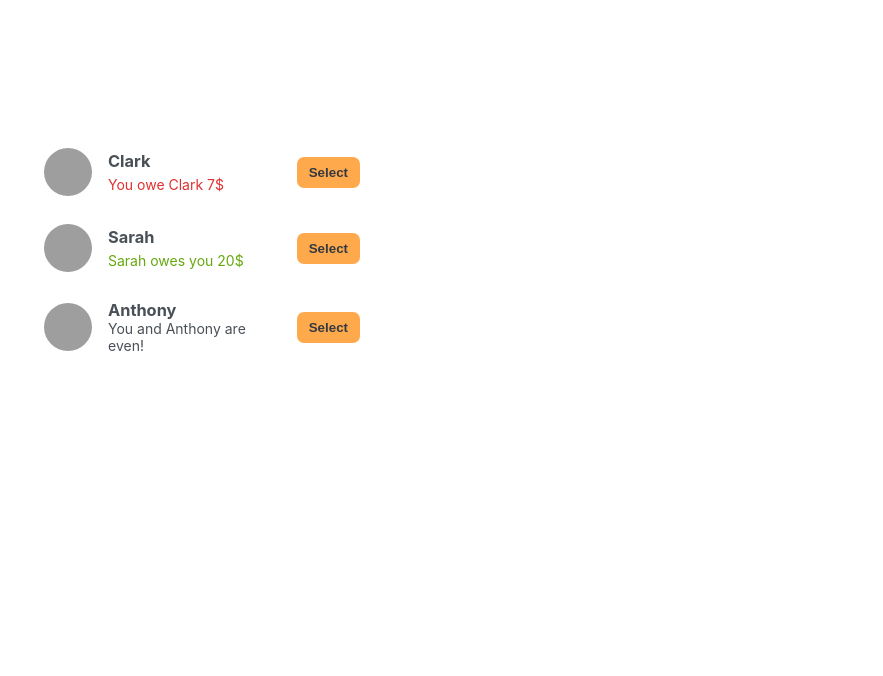
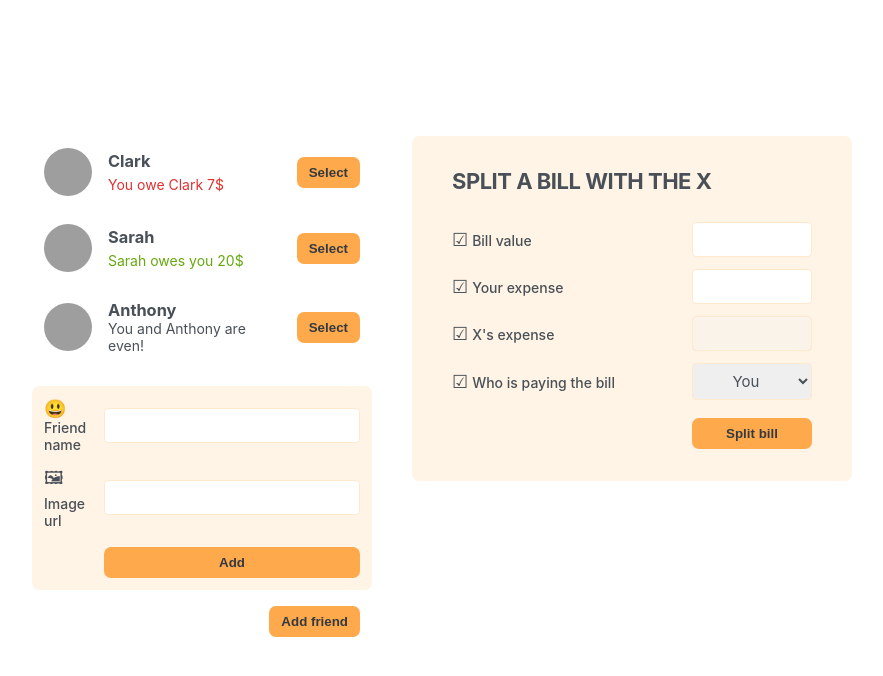
Before and after one commit to ognjengajic/react-eat-n-split-app, a React (Create React App) app: page / in a window 1280 px wide. Shown: the top 676 px of the page, without its empty margins (198-1081 px from the left). Built offline with nearby package versions, Linux system fonts and the light colour scheme; grey boxes are pictures that could not be loaded.

Commit message:
Building the Static App: Forms

```diff
--- a/src/App.js
+++ b/src/App.js
@@ -24,7 +24,11 @@
     <div className="app">
       <div className="sidebar">
         <FriendsList />
+        <FormAddFriend />
+        <Button>Add friend</Button>
       </div>
+
+      <FormSplitBill />
     </div>
   );
 }
@@ -59,8 +63,49 @@
       )}
 
       {friend.balance === 0 && <p>You and {friend.name} are even!</p>}
-
-      <button className="button">Select</button>
+      <Button>Select</Button>
     </li>
   );
 }
+
+function Button({ children }) {
+  return <button className="button">{children}</button>;
+}
+
+function FormAddFriend() {
+  return (
+    <form className="form-add-friend">
+      <label>😃Friend name</label>
+      <input type="text"></input>
+
+      <label>🖼Image url</label>
+      <input type="text"></input>
+
+      <Button>Add</Button>
+    </form>
+  );
+}
+
+function FormSplitBill() {
+  return (
+    <form className="form-split-bill">
+      <h2>Split a bill with the X</h2>
+
+      <label>☑Bill value</label>
+      <input type="text"></input>
+
+      <label>☑Your expense</label>
+      <input type="text"></input>
+
+      <label>☑X's expense</label>
+      <input type="text" disabled></input>
+
+      <label>☑Who is paying the bill</label>
+      <select>
+        <option value="user">You</option>
+        <option value="friend">X</option>
+      </select>
+      <Button>Split bill</Button>
+    </form>
+  );
+}
--- a/src/index.css
+++ b/src/index.css
@@ -13,8 +13,9 @@
 
 html {
   font-size: 62.5%;
-  font-family: -apple-system, BlinkMacSystemFont, "Segoe UI", Roboto, Oxygen,
-    Ubuntu, Cantarell, "Open Sans", "Helvetica Neue", sans-serif;
+  font-family:
+    -apple-system, BlinkMacSystemFont, "Segoe UI", Roboto, Oxygen, Ubuntu,
+    Cantarell, "Open Sans", "Helvetica Neue", sans-serif;
 }
 
 body {
@@ -108,7 +109,7 @@
 }
 
 form {
-  font-size: 1.6rem;
+  font-size: 1.4rem;
   display: grid;
   align-items: center;
   gap: 1.2rem;
```
